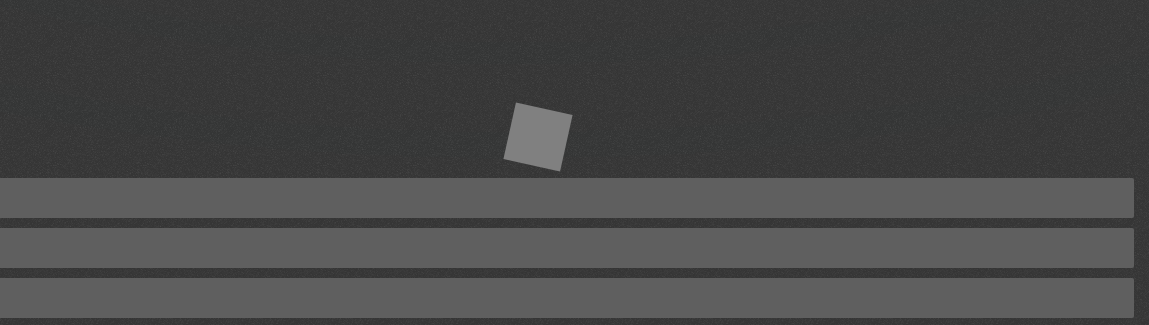
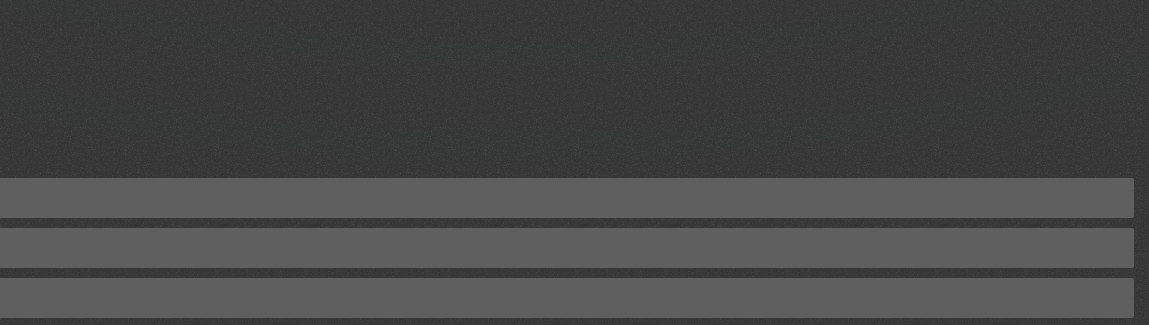
Before and after one commit to Jaxo/jaxogram, a plain HTML site: page war/index.html in a window 1280 px wide. Shown: the part 292-617 px from the top of the page, 131-1280 px from the left. Drawn offline with Linux system fonts and the light colour scheme.

Commit message:
Little nits fixes

```diff
--- a/war/style/fxosstub.css
+++ b/war/style/fxosstub.css
@@ -281,7 +281,7 @@ header td:active {
   left: 50%;
   top: 50%;
   z-index: 5;
-  /* visibility: hidden; */
+  visibility: hidden;
 }
 
 progress {
@@ -290,8 +290,9 @@ progress {
   width: 5.8rem;
   height: 5.8rem;
   border: none;
-  display: inline-block;
-  vertical-align: middle;
+  position: relative;
+  top: -2.9rem;
+  left: -2.9rem;
 }
 
 progress::-moz-progress-bar {
```
